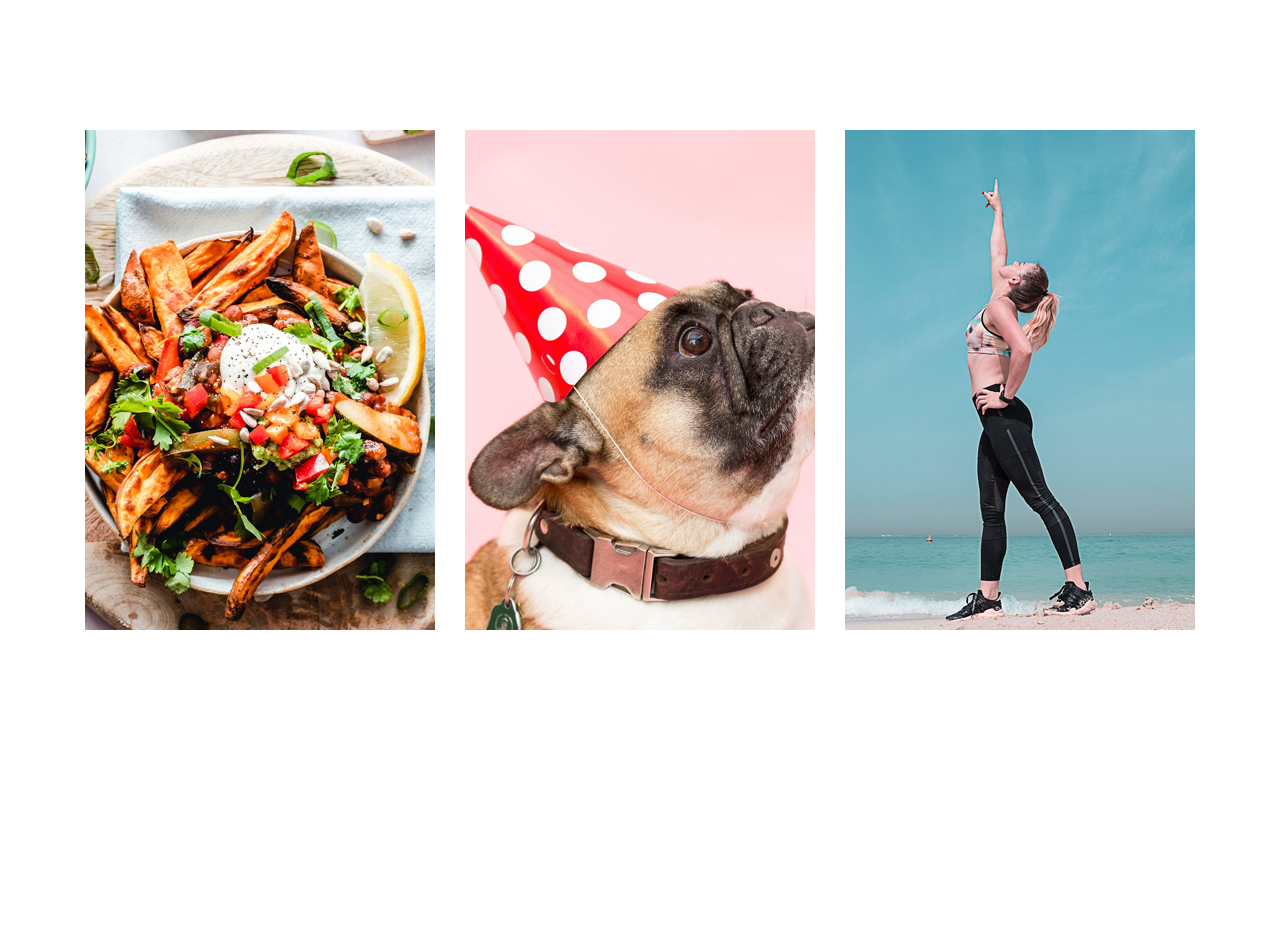
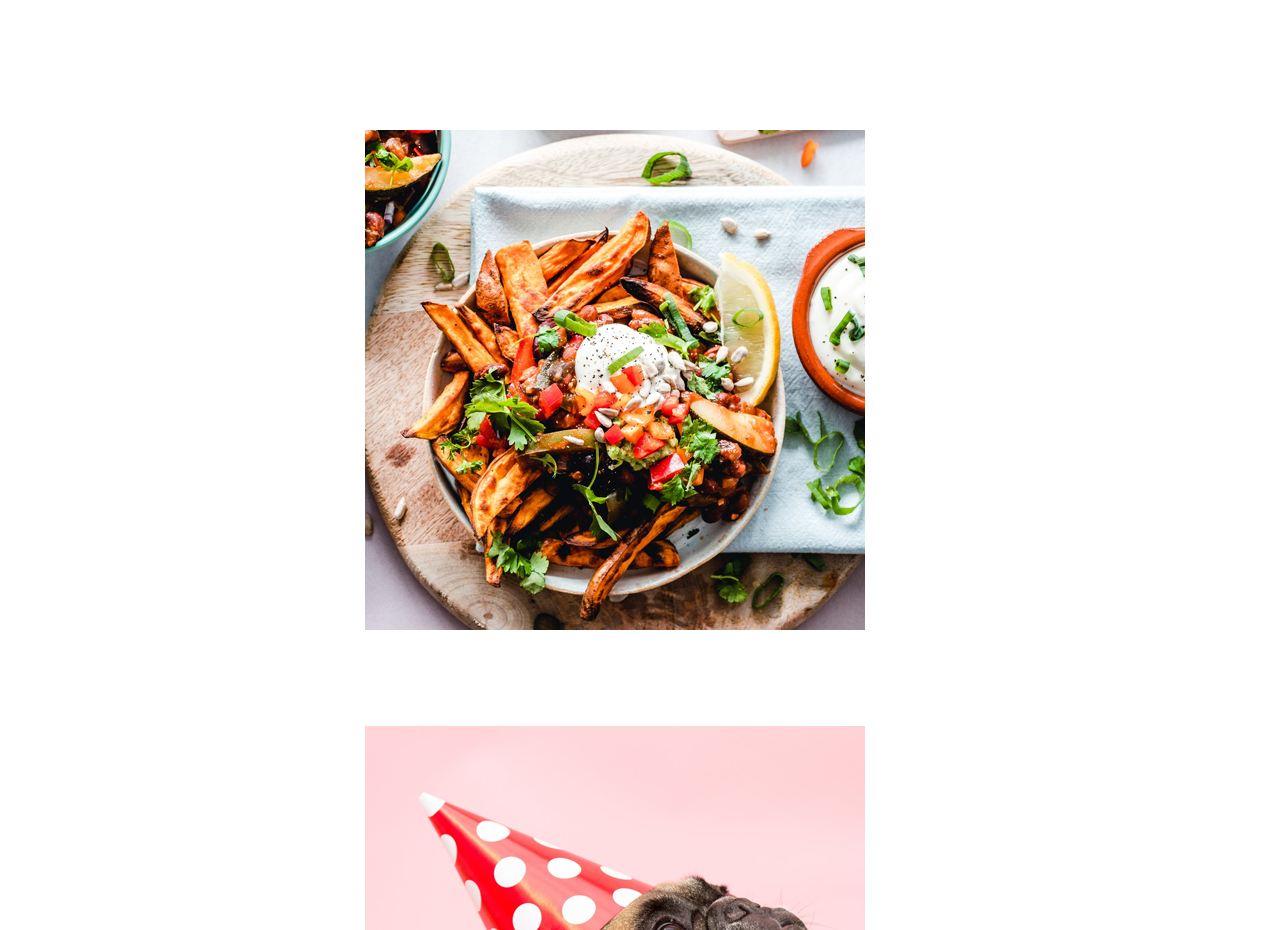
Before and after one commit to arslansajid/html_test, a React (Create React App) app: page / in a window 1280 px wide. Shown: the part 800-1730 px from the top of the page. Before the commit the page ends 1526 px from the top, so only its background shows below. Built offline with nearby package versions, Linux system fonts and the light colour scheme.

Commit message:
Fixed card sizes

```diff
--- a/server.js
+++ b/server.js
@@ -7,9 +7,7 @@ app.use(favicon(__dirname + '/build/favicon.ico'));
 // the __dirname is the current directory from where the script is running
 app.use(express.static(__dirname));
 app.use(express.static(path.join(__dirname, 'build')));
-app.get('/ping', function (req, res) {
- return res.send('pong');
-});
+
 app.get('/*', function (req, res) {
   res.sendFile(path.join(__dirname, 'build', 'index.html'));
 });
--- a/src/App.css
+++ b/src/App.css
@@ -14,6 +14,11 @@
   margin-bottom: 100.6px;
 }
 
+.px {
+  padding-left: 160px;
+  padding-right: 160px;
+}
+
 @media only screen and (max-width: 568px) {
   .main-heading {
     font-size: 23px;
--- a/src/App.js
+++ b/src/App.js
@@ -2,7 +2,7 @@ import React from 'react';
 import Header from "./components/header";
 import Card from "./components/card";
 import Parallax from "./components/parallax";
-import { Container, Row, Col } from "reactstrap"
+import { Container, Row } from "reactstrap"
 import "./App.css";
 import "./sidebar.css";
 
@@ -14,19 +14,21 @@ const App = () => {
       <div className="main-heading">I am open sans extra bold 48px</div>
       <div className="main-sub-heading d-none d-lg-block d-md-block">Please follow all directions,make fonts the same size, respect margins and spacing.</div>
       <div className="main-sub-heading d-lg-none d-md-none d-block">I am open sans extra bold 48px</div>
-      <Container /* fluid={true} */>
-        <Row>
-          <Col lg="4" md="4" xs="12" className="card-container">
+      <div className="px">
+      <Container fluid={true}>
+        <Row noGutters={true} className="justify-content-center">
+          <div  className="card-container">
             <Card image={"1"} />
-          </Col>
-          <Col lg="4" md="4" xs="12" className="card-container">
+          </div>
+          <div  className="card-container">
             <Card image={"2"} />
-          </Col>
-          <Col lg="4" md="4" xs="12" className="card-container">
+          </div>
+          <div  className="card-container">
             <Card image={"3"} />
-          </Col>
+          </div>
         </Row>
       </Container>
+      </div>
     </div>
   );
 }
--- a/src/components/card/index.css
+++ b/src/components/card/index.css
@@ -1,7 +1,8 @@
 .Card {
-    /* width: 500px; */
+    width: 500px;
     height: 500px;
     margin-bottom: 96px;
+    margin-right: 50px;
 }
 
 .Card .card-image {
@@ -16,9 +17,9 @@
         height: 261px;
         margin-bottom: 36.7px;
     }
-    .card-container {
+    /* .card-container {
         display: flex;
         justify-content: center;
         align-items: center;
-    }
+    } */
 }
```
